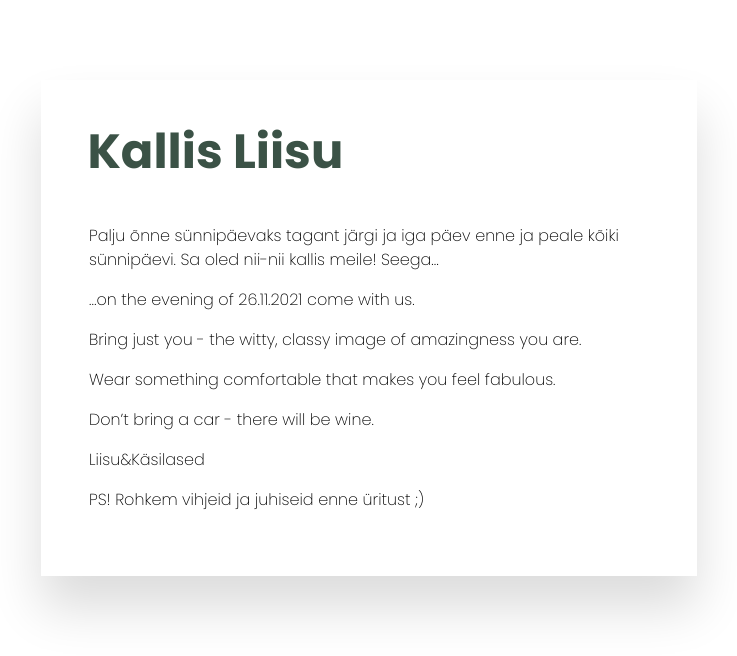
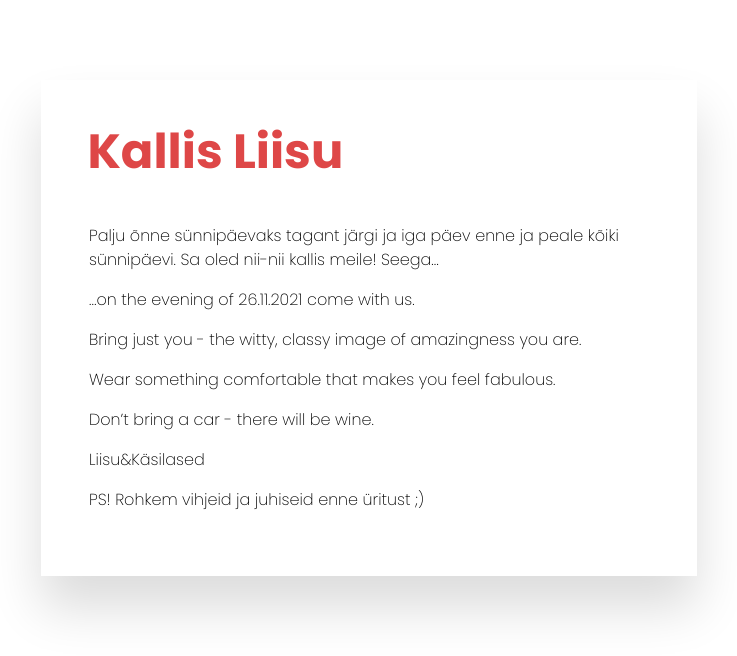
Before and after one commit to alreinson/liisu, a Jekyll site: the page built from index.html, in a window 1280 px wide. Shown: the top 656 px of the page, without its empty margins (271-1008 px from the left). Built offline with Jekyll 4.4.1, drawn with Linux system fonts in a browser that asks for light colours.

Commit message:
Update solo.css

```diff
--- a/css/solo.css
+++ b/css/solo.css
@@ -22,7 +22,7 @@ h1 {
   font-size: 2rem;
   margin-bottom: 1rem;
   line-height: 1;
-  color: #3b5246;
+  color: #de4747;
 }
 
 @media (min-width: 30rem) {
```
